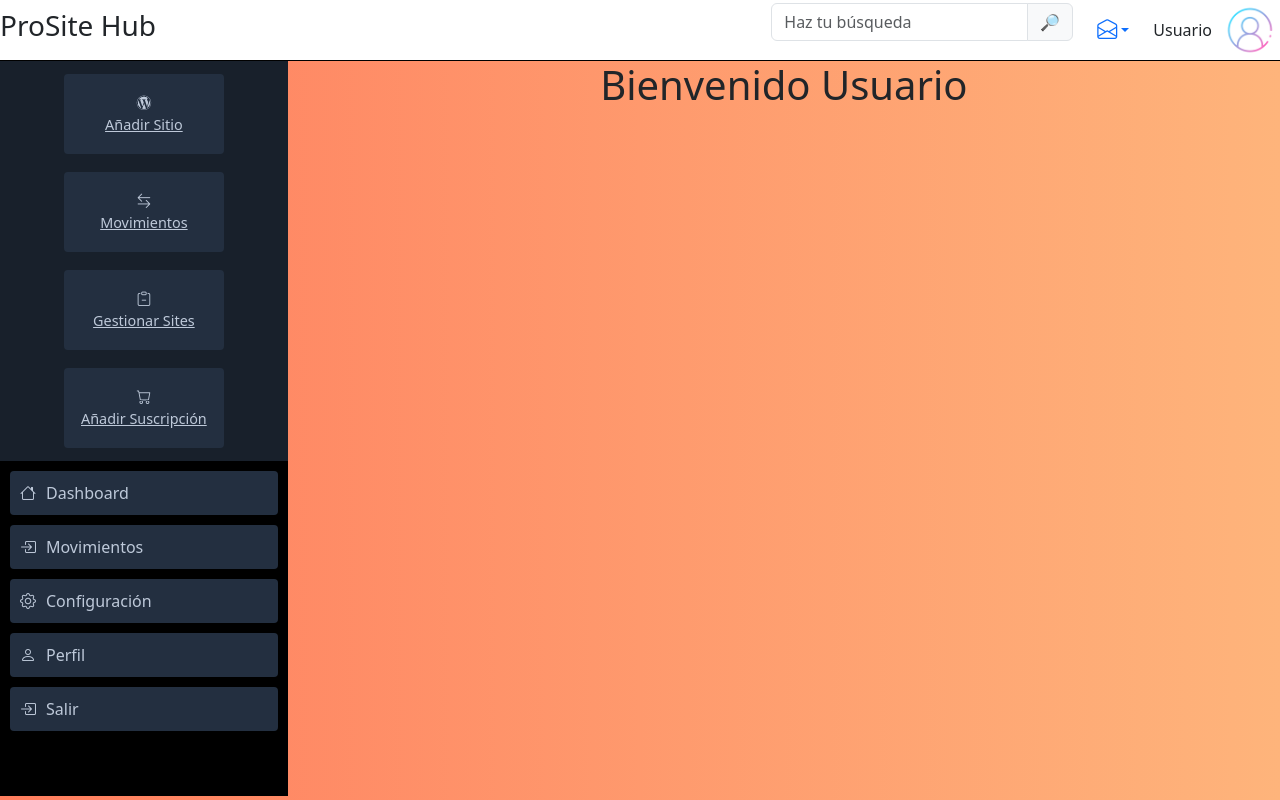
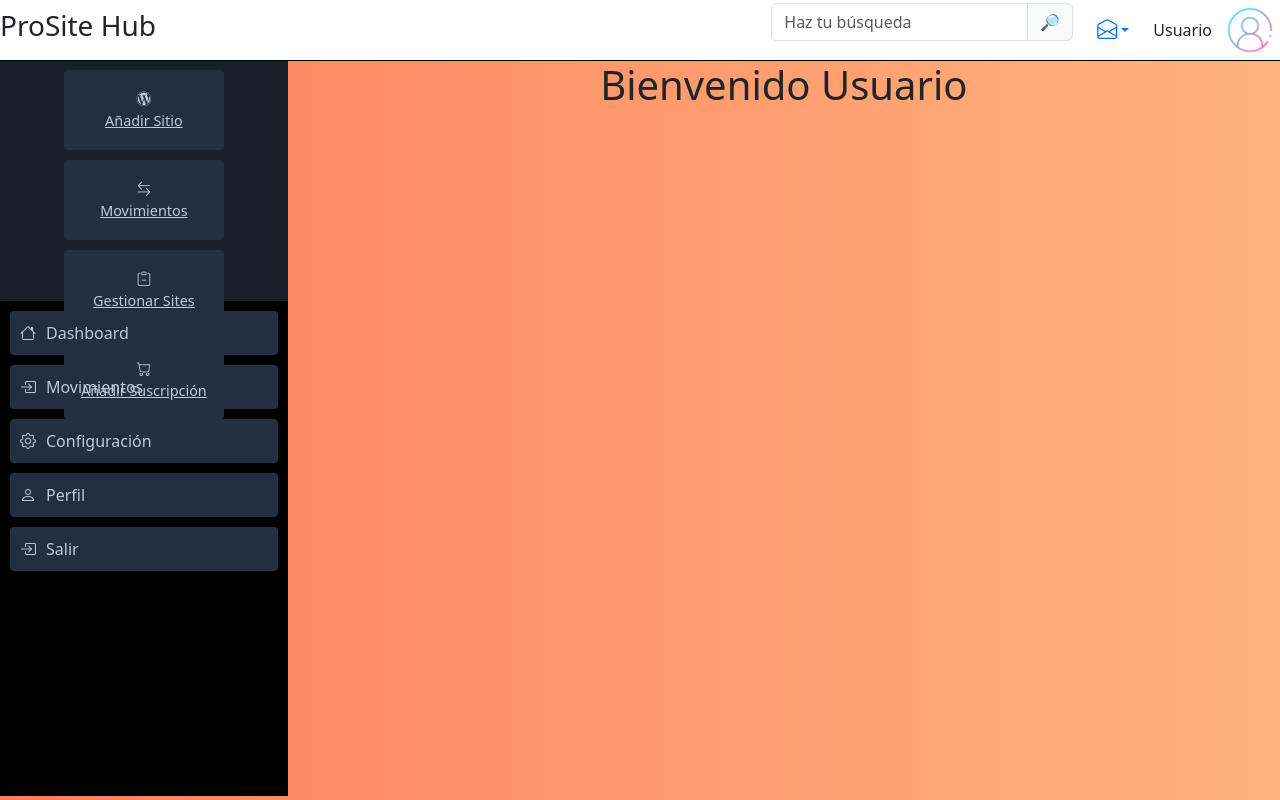
Before and after one commit to JoseAnt7/controller-main, a React (Vite) app: page /panel-control in a window 1280 px wide. Built offline with nearby package versions, Linux system fonts and the light colour scheme.

Commit message:
solución de espaciado entre botones

```diff
--- a/src/assets/css/_panel.css
+++ b/src/assets/css/_panel.css
@@ -48,8 +48,8 @@
 }
 
 .opciones {
-    max-height: 50vh;
-    min-height: 50vh;
+    max-height: 30vh;
+    min-height: 30vh;
     padding: 4px 0;
     background: #18202b;
     display: flex;
@@ -75,12 +75,11 @@
     transition: all 0.5s ease-in-out;
 }
 
-/* Media query para pantallas más pequeñas */
 @media (max-width: 600px) {
     .opciones a {
-        min-width: 40vw; /* Ajusta el ancho mínimo */
-        min-height: 20vh; /* Ajusta la altura mínima */
-        margin: 2px; /* Reduce el margen */
+        min-width: 40vw;
+        min-height: 20vh;
+        margin: 2px;
     }
 }
 
```
